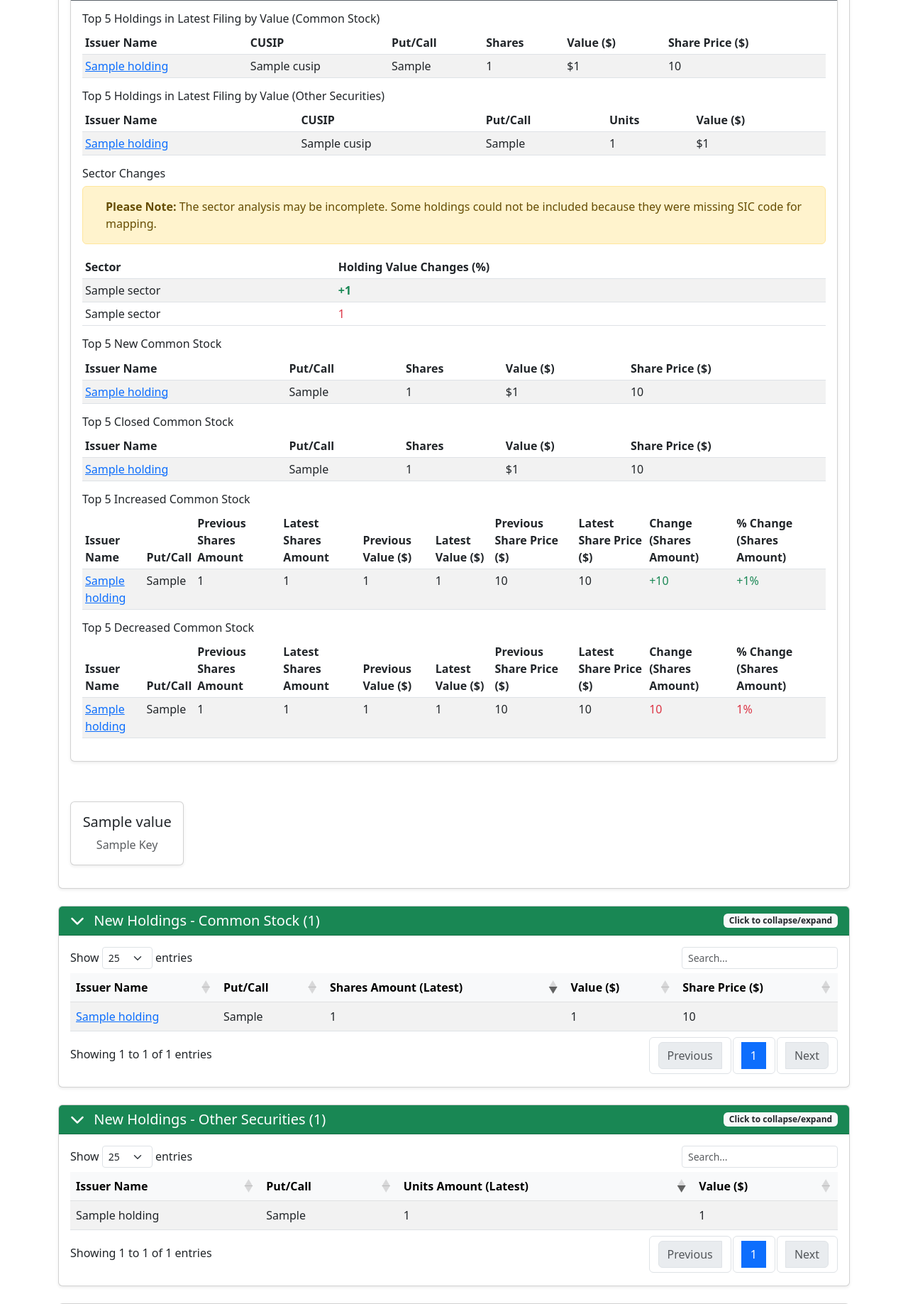
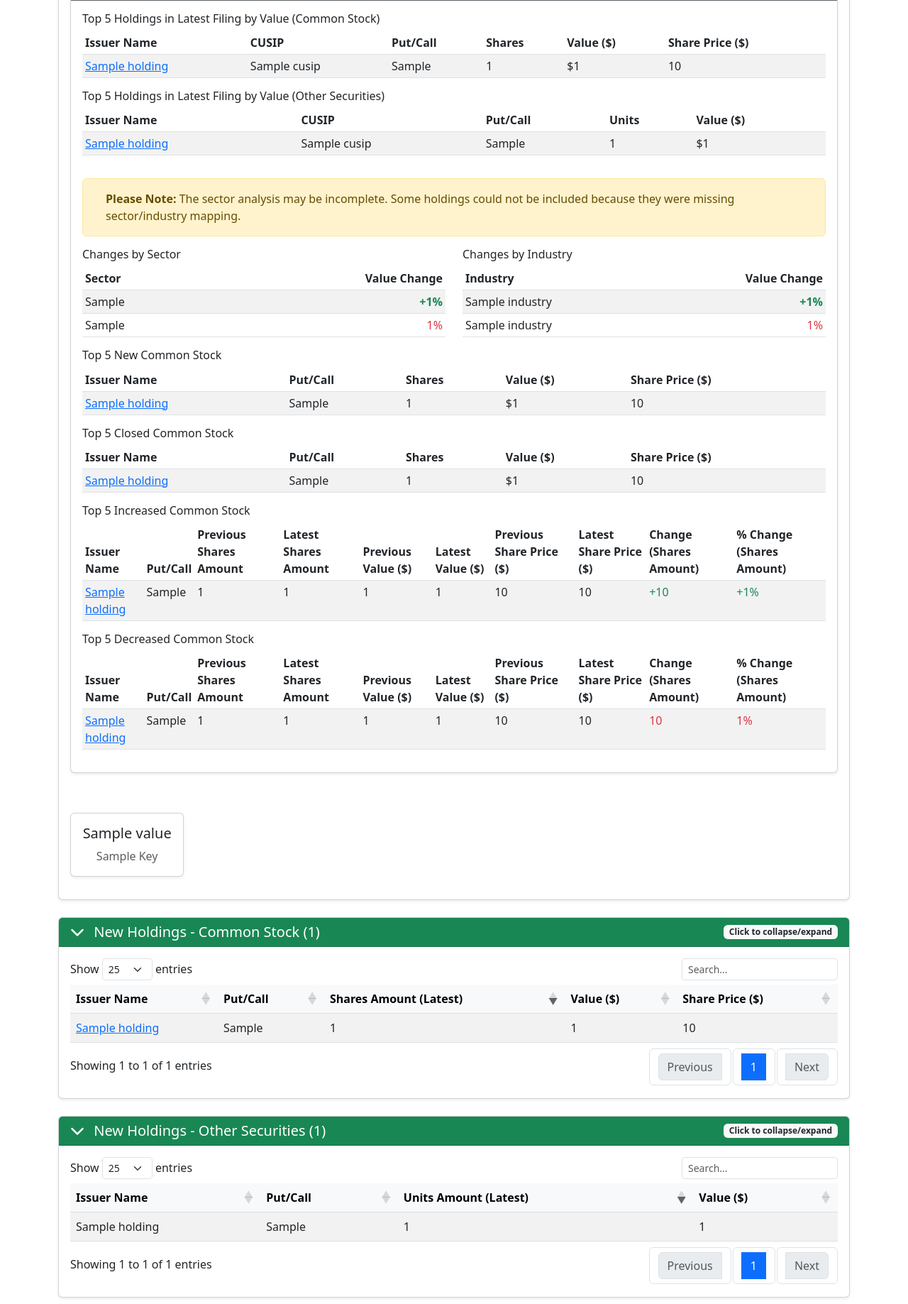
Before and after one commit to JasonLing95/secweb, a Flask app: page /company/latest/1 in a window 1280 px wide. Shown: the part 734-2571 px from the top of the page at 71% size. Run offline with Flask 3, Linux system fonts and the light colour scheme; a database or web service that is not in the repository returns one stand-in record (values such as "Sample title"); data that the repository does not hold is empty; some libraries are stand-ins or nearby versions.

Commit message:
sector changes

```diff
--- a/templates/compare.html
+++ b/templates/compare.html
@@ -182,42 +182,97 @@
                     {% endif %}
 
                     {% if comparison.metadata.summary.sector_changes %}
-                    <h6>Sector Changes</h6>
-                    <div class="alert alert-warning d-flex align-items-center" role="alert">
+                    <div class="alert alert-warning d-flex align-items-center mt-3" role="alert">
                         <i class="bi bi-exclamation-triangle-fill me-3"></i>
                         <div>
                             <strong>Please Note:</strong> The sector analysis may be incomplete. Some holdings
-                            could not be included because they were missing SIC code for mapping.
+                            could not be included because they were missing sector/industry mapping.
                         </div>
                     </div>
+
+                    <div class="row mt-3">
+                        <div class="col-md-6">
+                            <h6>Changes by Sector</h6>
                             <div class="table-responsive">
                                 <table class="table table-striped table-sm">
                                     <thead>
                                         <tr>
                                             <th>Sector</th>
-                                    <th>Holding Value Changes (%)</th>
+                                            <th class="text-end">Value Change</th>
                                         </tr>
                                     </thead>
                                     <tbody>
-                                {% for sector in comparison.metadata.summary.sector_changes.increased_by_sector %}
+                                        {% for item in comparison.metadata.summary.sector_changes.by_sector.increased %}
                                         <tr>
-                                    <td>{{ sector.sector }}</td>
-                                    <td class="text-success fw-bold">+{{ sector.percent_change }}</td>
+                                            <td>{{ item.sicSector }}</td>
+                                            <td class="text-end text-success fw-bold">
+                                                {% if item.percent_change == None %}
+                                                    <span class="badge bg-success">New</span>
+                                                {% else %}
+                                                    +{{ item.percent_change }}%
+                                                {% endif %}
+                                            </td>
                                         </tr>
                                         {% endfor %}
-                                {% for sector in comparison.metadata.summary.sector_changes.decreased_by_sector %}
+                                        {% for item in comparison.metadata.summary.sector_changes.by_sector.decreased %}
                                         <tr>
-                                    <td>{{ sector.sector }}</td>
-                                    <td class="text-danger">{{ sector.percent_change }}</td>
+                                            <td>{{ item.sicSector }}</td>
+                                            <td class="text-end text-danger">{{ item.percent_change }}%</td>
                                         </tr>
                                         {% endfor %}
+                                        {% if not comparison.metadata.summary.sector_changes.by_sector.increased and not comparison.metadata.summary.sector_changes.by_sector.decreased %}
+                                        <tr>
+                                            <td colspan="2" class="text-muted text-center">No sector changes detected.</td>
+                                        </tr>
+                                        {% endif %}
                                     </tbody>
                                 </table>
+                            </div>
+                        </div>
+
+                        <div class="col-md-6">
+                            <h6>Changes by Industry</h6>
+                            <div class="table-responsive">
+                                <table class="table table-striped table-sm">
+                                    <thead>
+                                        <tr>
+                                            <th>Industry</th>
+                                            <th class="text-end">Value Change</th>
+                                        </tr>
+                                    </thead>
+                                    <tbody>
+                                        {% for item in comparison.metadata.summary.sector_changes.by_industry.increased %}
+                                        <tr>
+                                            <td>{{ item.industry }}</td>
+                                            <td class="text-end text-success fw-bold">
+                                                {% if item.percent_change == None %}
+                                                    <span class="badge bg-success">New</span>
+                                                {% else %}
+                                                    +{{ item.percent_change }}%
+                                                {% endif %}
+                                            </td>
+                                        </tr>
+                                        {% endfor %}
+                                        {% for item in comparison.metadata.summary.sector_changes.by_industry.decreased %}
+                                        <tr>
+                                            <td>{{ item.industry }}</td>
+                                            <td class="text-end text-danger">{{ item.percent_change }}%</td>
+                                        </tr>
+                                        {% endfor %}
+                                        {% if not comparison.metadata.summary.sector_changes.by_industry.increased and not comparison.metadata.summary.sector_changes.by_industry.decreased %}
+                                        <tr>
+                                            <td colspan="2" class="text-muted text-center">No industry changes detected.</td>
+                                        </tr>
+                                        {% endif %}
+                                    </tbody>
+                                </table>
+                            </div>
+                        </div>
                     </div>
                     {% else %}
                         <div class="mt-3">
                             <h6>Sector Changes</h6>
-                            <p class="text-muted">No sector changes were reported in this filing period.</p>
+                            <p class="text-muted">No sector or industry changes were reported in this filing period.</p>
                         </div>
                     {% endif %}
 
```
Lines whose indentation alone changed are shown as unchanged.
